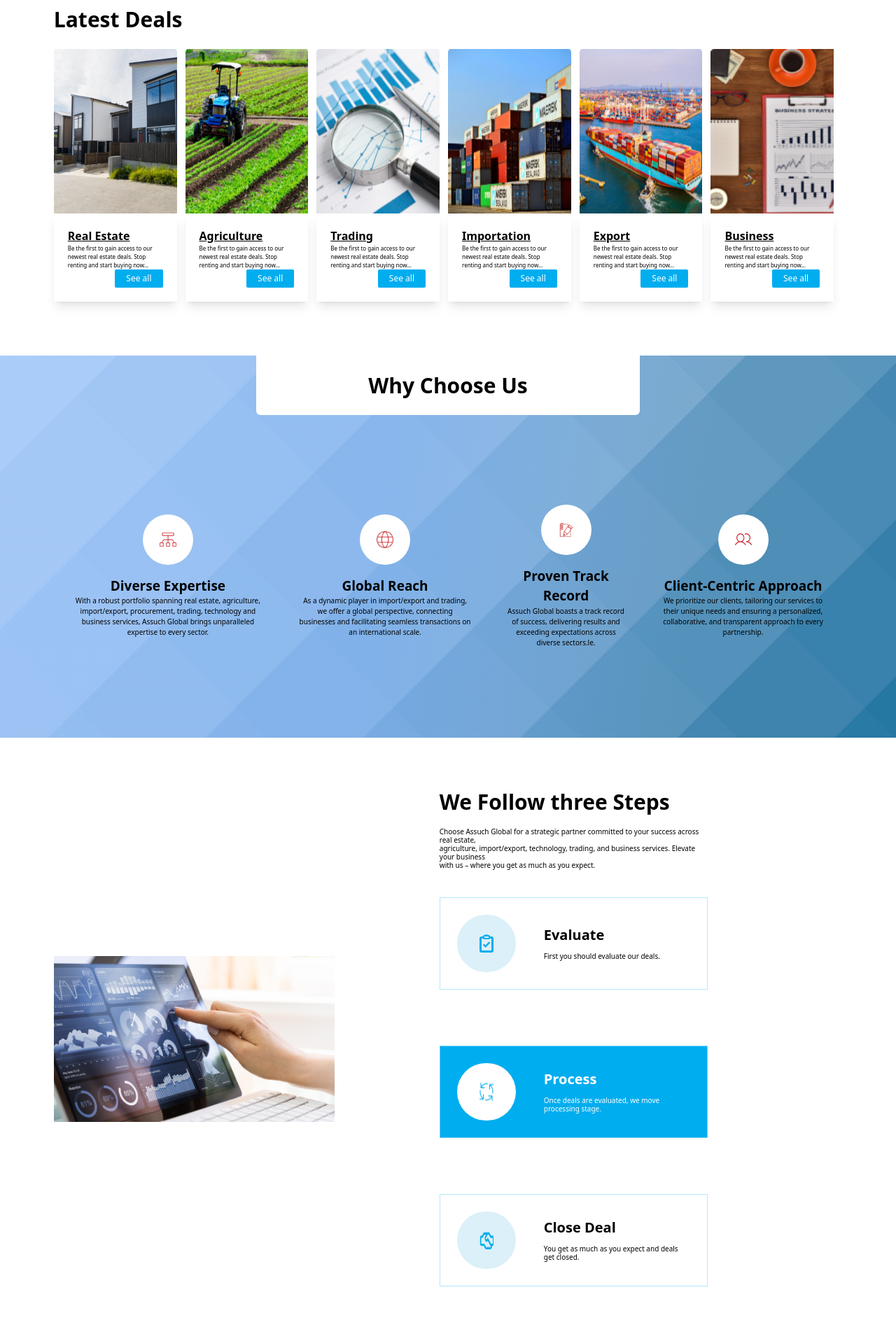
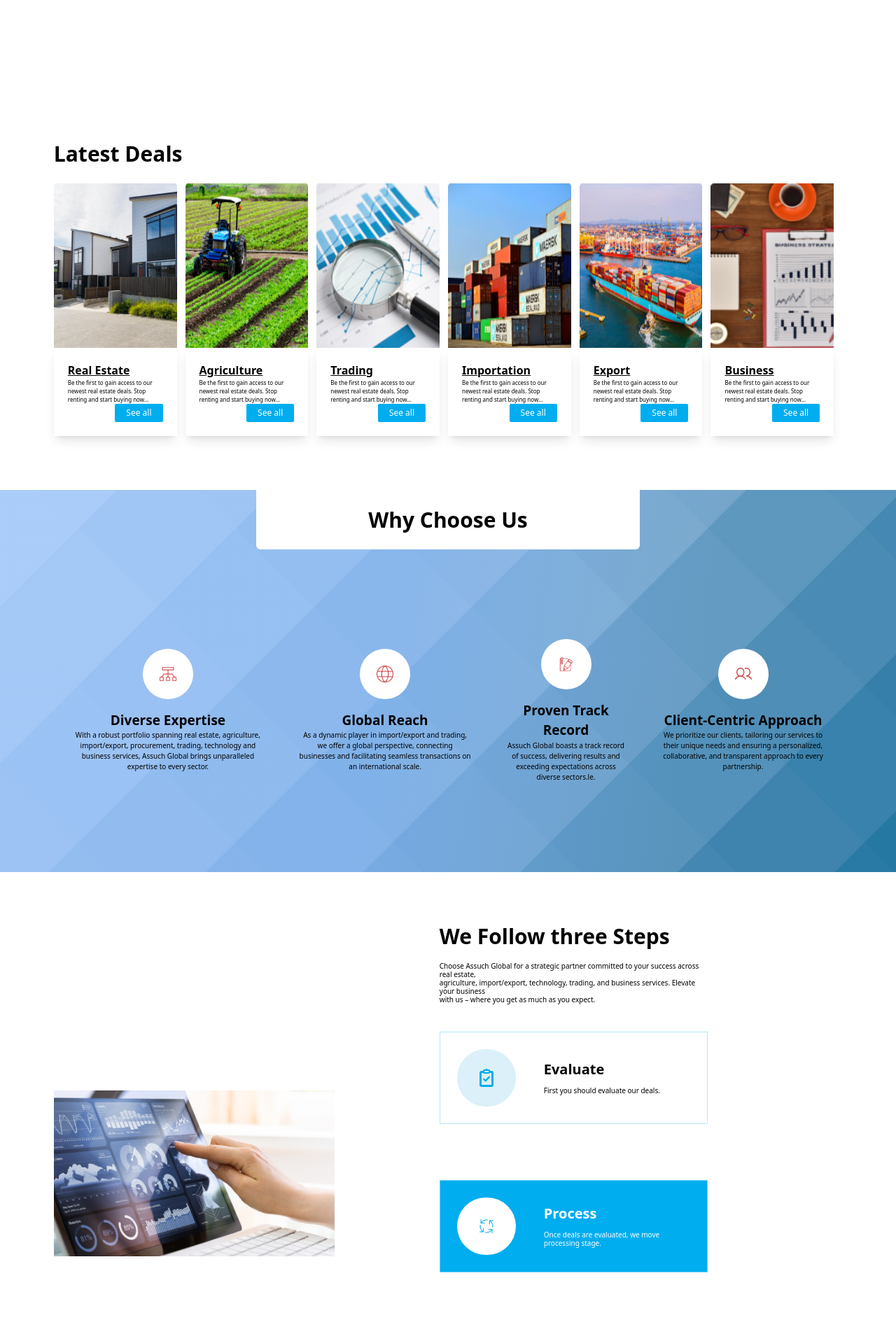
Before and after one commit to Clinzho1996/assuch, a Next.js app: page / in a window 1280 px wide. Shown: the part 1320-3216 px from the top of the page at 70% size. Built offline with nearby package versions, Linux system fonts and the light colour scheme.

Commit message:
first commit

```diff
--- a/src/app/components/Deals.jsx
+++ b/src/app/components/Deals.jsx
@@ -13,7 +13,7 @@ function Deals() {
       initial="hidden"
       whileInView="show"
       viewport={{ once: false, amount: 0.25 }}
-      className="p-[6%] mt-[-10%]"
+      className="p-[6%] mt-[5%] md:-[-10%]"
     >
       <motion.h2
         variants={fadeIn("down", "tween", 0.2, 1)}
--- a/src/app/components/InfoSearch.jsx
+++ b/src/app/components/InfoSearch.jsx
@@ -7,7 +7,7 @@ import { FiSearch } from "react-icons/fi";
 function InfoSearch() {
   return (
     <div
-      className="relative bg-cover bg-center h-[50vh] md:h-[80vh] flex items-center w-full md:mt-[-150px] mt-[0px]"
+      className="relative bg-cover bg-center h-[50vh] md:h-[80vh] items-center w-full md:mt-[-150px] mt-[0px] hidden md:flex"
       style={{
         background: "url('/curve.png')",
         backgroundRepeat: "no-repeat",
@@ -16,7 +16,7 @@ function InfoSearch() {
         width: "100%",
       }}
     >
-      <div className="flex-row gap-5 justify-between content-center align-middle items-center w-[85%] mx-auto shadow-lg p-8 hidden md:flex">
+      <div className="flex-row gap-5 justify-between content-center align-middle items-center w-[85%] mx-auto shadow-lg p-8 ">
         <Link href="/" className="border-[#00000066] border-r-2 px-5">
           Real Estate
         </Link>
--- a/src/app/components/Steps.jsx
+++ b/src/app/components/Steps.jsx
@@ -7,11 +7,11 @@ import Process from "../../../public/process.png";
 
 function Steps() {
   return (
-    <div className="flex flex-row justify-between align-middle p-[6%] gap-[150px] items-center">
+    <div className="flex flex-col md:flex-row justify-between align-middle p-[6%] gap-[50px] md:gap-[150px] items-center mt-10 md:mt-0">
       <div>
         <Image src={Vid} alt="video" />
       </div>
-      <div className="flex flex-col mr-48">
+      <div className="flex flex-col mr-0 md:mr-48">
         <h2 className="text-black font-Montserrat text-[30px] leading-8 font-bold">
           We Follow three Steps
         </h2>
@@ -28,7 +28,7 @@ function Steps() {
               <Image
                 src={Evaluate}
                 alt="evaluate"
-                className="w-[20px] h-[26px]"
+                className="w-[20px] h-[26px] object-contain"
               />
             </div>
             <div>
@@ -40,12 +40,12 @@ function Steps() {
               </p>
             </div>
           </div>
-          <div className="border-[1px] border-[#97E0FCBD] bg-[#00ADEF] p-6 flex flex-row gap-10 align-middle items-center mt-20">
+          <div className="border-[1px] border-[#97E0FCBD] bg-[#00ADEF] p-6 flex flex-row gap-10 align-middle items-center mt-10 md:mt-20">
             <div className="px-8 py-7 bg-[#fff] rounded-full">
               <Image
                 src={Process}
                 alt="evaluate"
-                className="w-[20px] h-[26px]"
+                className="w-[20px] h-[26px] object-contain"
               />
             </div>
             <div>
@@ -58,9 +58,13 @@ function Steps() {
               </p>
             </div>
           </div>
-          <div className="border-[1px] border-[#97E0FCBD] p-6 flex flex-row gap-10 align-middle items-center mt-20">
+          <div className="border-[1px] border-[#97E0FCBD] p-6 flex flex-row gap-10 align-middle items-center mt-10 md:mt-20">
             <div className="px-8 py-7 bg-[#DBF0F8] rounded-full">
-              <Image src={Close} alt="evaluate" className="w-[20px] h-[26px]" />
+              <Image
+                src={Close}
+                alt="evaluate"
+                className="w-[20px] h-[26px] object-contain"
+              />
             </div>
             <div>
               <h3 className="text-black font-Montserrat text-[20px] leading-6 font-bold">
--- a/src/app/components/Testimonial.jsx
+++ b/src/app/components/Testimonial.jsx
@@ -64,7 +64,7 @@ function Testimonial() {
           </p>
         </div>
       </div>
-      <div className="flex flex-col md:hidden">
+      <div className="flex flex-col md:hidden  mt-[-80px] md:mt-0">
         <Image
           src={User}
           alt="testimonials"
--- a/src/app/components/WhyUs.jsx
+++ b/src/app/components/WhyUs.jsx
@@ -14,7 +14,7 @@ function WhyUs() {
       viewport={{ once: false, amount: 0.25 }}
     >
       <motion.div
-        className="flex justify-center  flex-col items-center xl:gap-0 gap-10"
+        className="flex justify-center  flex-col items-center xl:gap-0 gap-10 mt-20 md:mt-0"
         variants={fadeIn("down", "tween", 0.2, 1)}
         style={{
           background:
@@ -23,7 +23,7 @@ function WhyUs() {
           backgroundSize: "cover",
         }}
       >
-        <div className="bg-white px-40 py-5 rounded-br-md rounded-bl-md">
+        <div className="bg-white px-10 py-5 md:px-40 rounded-br-md rounded-bl-md">
           <motion.h2 className="font-montserrat text-black text-[30px] aliign-middle text-center font-bold">
             Why Choose Us
           </motion.h2>
--- a/src/app/globals.css
+++ b/src/app/globals.css
@@ -4,4 +4,10 @@
 
 :root {
   list-style: none;
+  overflow-x: hidden;
 }
+
+body {
+  list-style: none;
+  overflow-x: hidden;
+}
```
Lines whose indentation alone changed are shown as unchanged.
